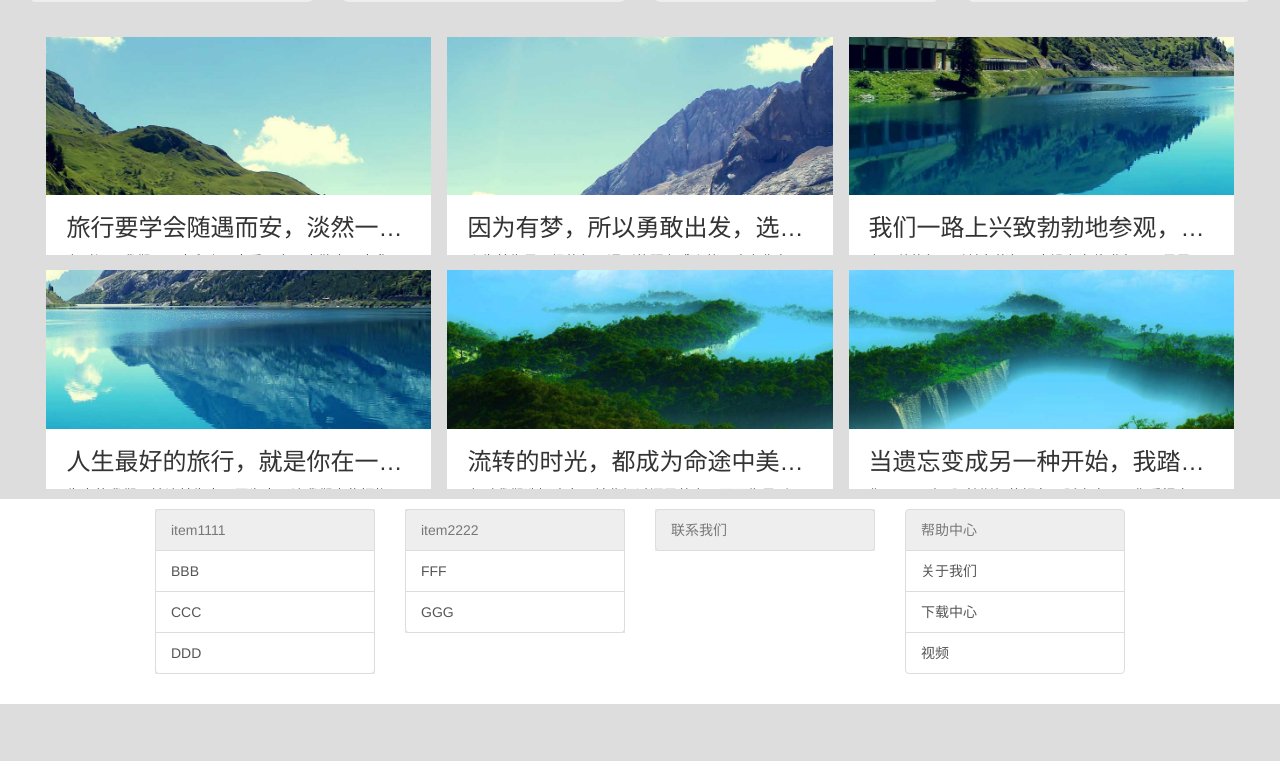
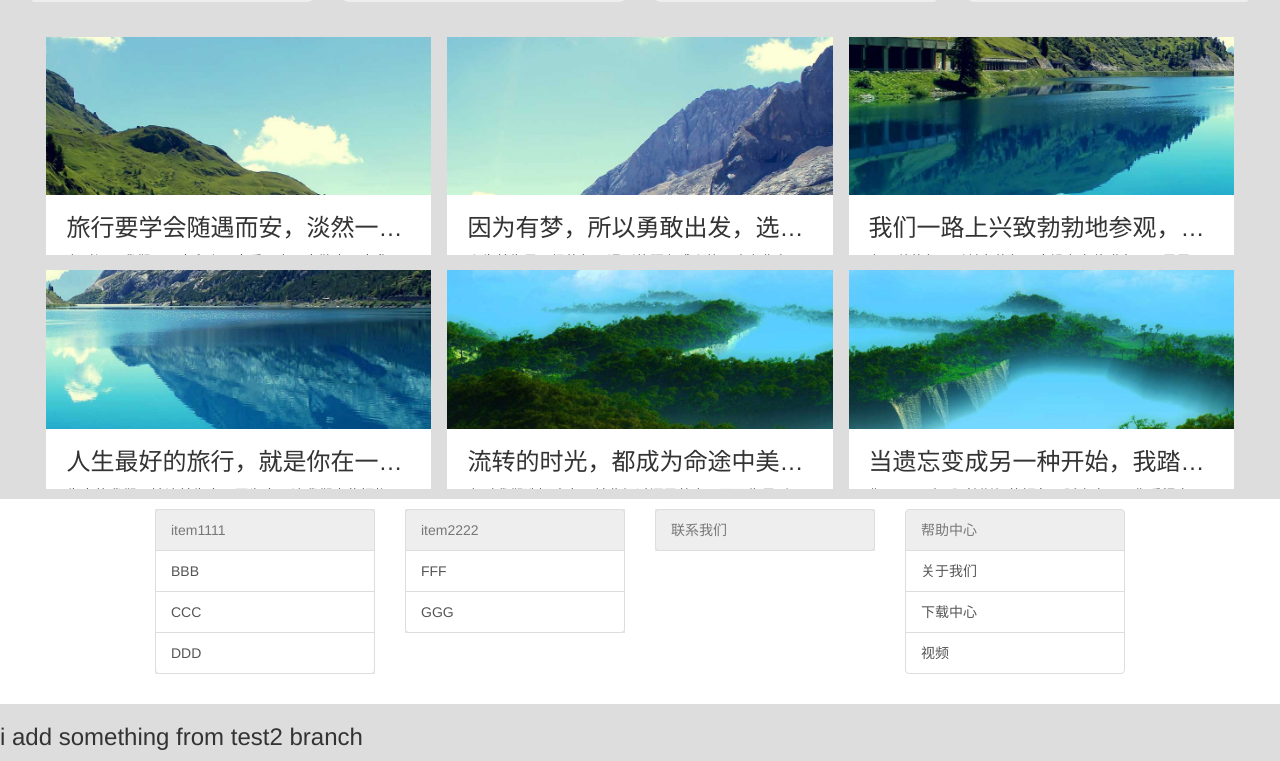
Before and after one commit to czx95110/myboot, a plain HTML site: page index.html in a window 1280 px wide. Shown: the part 979-1740 px from the top of the page. Before the commit the page ends 1683 px from the top, so only its background shows below. Drawn offline with Linux system fonts and the light colour scheme.

Commit message:
something from test2 branch

```diff
--- a/index.html
+++ b/index.html
@@ -311,6 +311,7 @@
 
 </div>
 
+<h3>i add something from test2 branch</h3>
 <script src="js/jquery-1.11.3.min.js"></script>
 <script src="js/bootstrap.min.js"></script>
 
```
